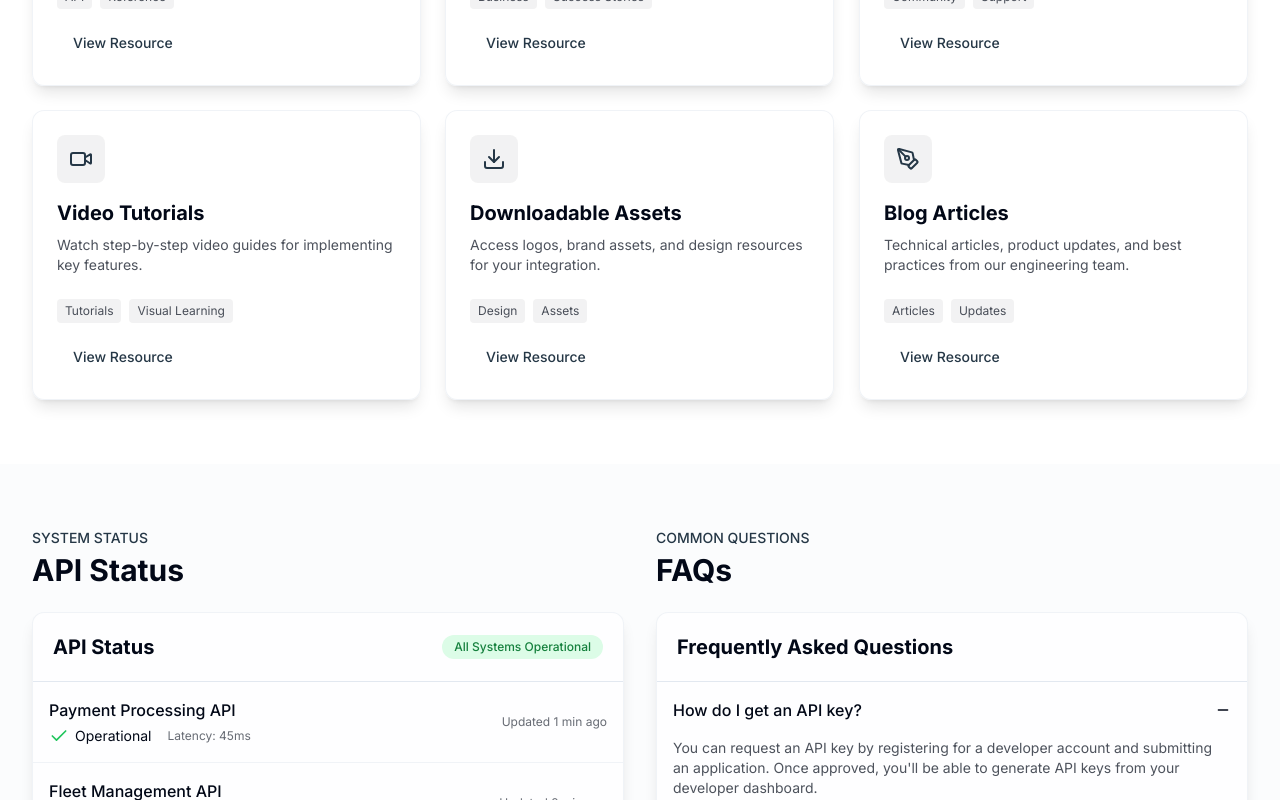
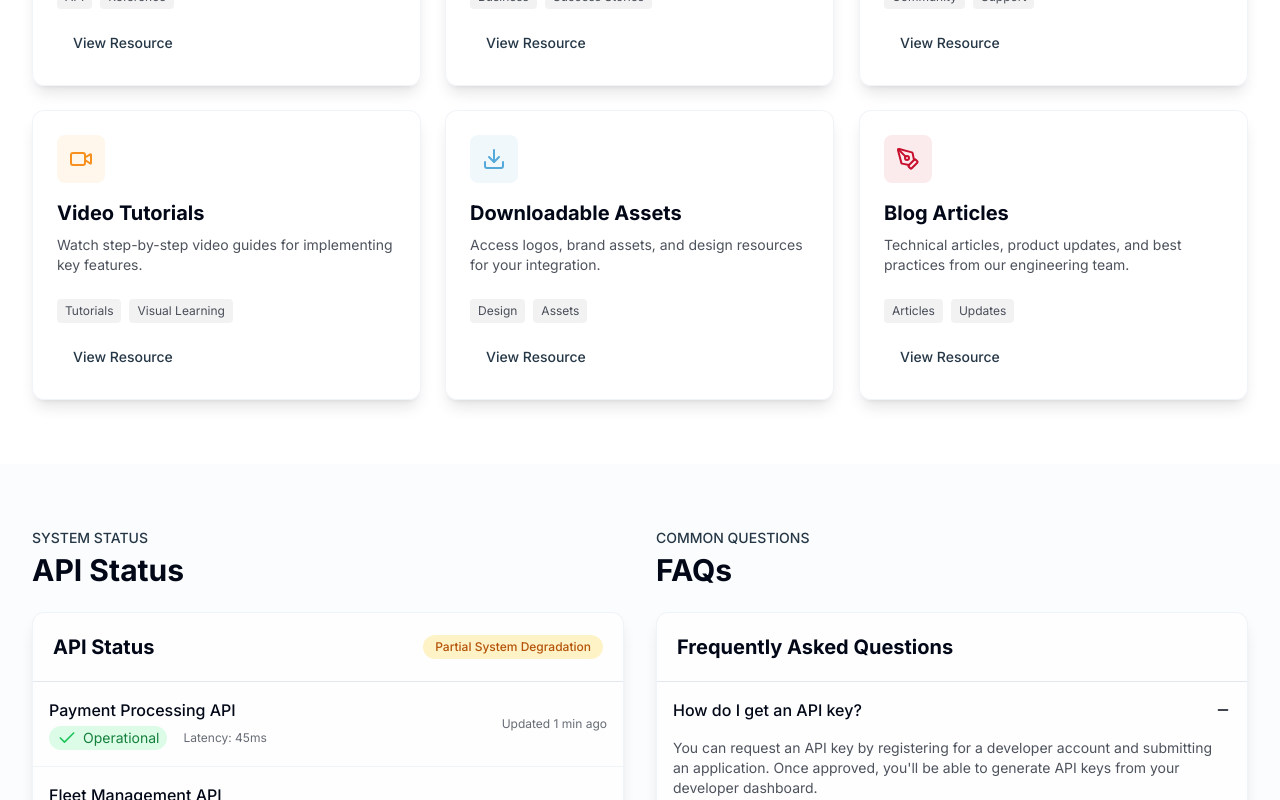
Before and after one commit to christopher-inman/wex-dev-portal-51, a React (Vite) app: page /resources in a window 1280 px wide. Shown: the part 1240-2040 px from the top of the page. Built offline with nearby package versions, Linux system fonts and the light colour scheme.

Commit message:
Fix: Improve icon color contrast
Adjust icon colors for better visibility and contrast.

```diff
--- a/src/components/ApiStatus.tsx
+++ b/src/components/ApiStatus.tsx
@@ -66,13 +66,24 @@ const ApiStatusItem: React.FC<ApiStatusItemProps> = ({ name, status, latency, la
     }
   };
 
+  const getStatusClass = () => {
+    switch (status) {
+      case 'operational':
+        return 'bg-green-100 dark:bg-green-900/20 text-green-700 dark:text-green-400';
+      case 'degraded':
+        return 'bg-amber-100 dark:bg-amber-900/20 text-amber-700 dark:text-amber-400';
+      case 'down':
+        return 'bg-red-100 dark:bg-red-900/20 text-red-700 dark:text-red-400';
+    }
+  };
+
   return (
     <div className="p-4 border-b border-border/50 last:border-b-0">
       <div className="flex justify-between items-center">
         <div>
           <h4 className="font-medium">{name}</h4>
           <div className="flex items-center mt-1 text-sm">
-            <div className="flex items-center">
+            <div className={`flex items-center px-2 py-0.5 rounded-full ${getStatusClass()}`}>
               {getStatusIcon()}
               <span className="ml-1.5">{getStatusText()}</span>
             </div>
@@ -90,13 +101,29 @@ const ApiStatusItem: React.FC<ApiStatusItemProps> = ({ name, status, latency, la
 };
 
 const ApiStatus: React.FC = () => {
+  const allOperational = apiStatuses.every(api => api.status === 'operational');
+  const hasDegradedServices = apiStatuses.some(api => api.status === 'degraded');
+  const hasDownServices = apiStatuses.some(api => api.status === 'down');
+
+  const getOverallStatusClass = () => {
+    if (hasDownServices) return 'bg-red-100 dark:bg-red-900/30 text-red-700 dark:text-red-400';
+    if (hasDegradedServices) return 'bg-amber-100 dark:bg-amber-900/30 text-amber-700 dark:text-amber-400';
+    return 'bg-green-100 dark:bg-green-900/30 text-green-700 dark:text-green-400';
+  };
+
+  const getOverallStatusText = () => {
+    if (hasDownServices) return 'System Disruption';
+    if (hasDegradedServices) return 'Partial System Degradation';
+    return 'All Systems Operational';
+  };
+
   return (
     <AnimatedCard className="h-full">
       <div className="p-5 border-b border-border">
         <div className="flex justify-between items-center">
           <h3 className="text-xl font-bold">API Status</h3>
-          <div className="bg-green-100 dark:bg-green-900/30 text-green-700 dark:text-green-400 text-xs rounded-full px-3 py-1 font-medium">
-            All Systems Operational
+          <div className={`${getOverallStatusClass()} text-xs rounded-full px-3 py-1 font-medium`}>
+            {getOverallStatusText()}
           </div>
         </div>
       </div>
--- a/src/components/ResourceCard.tsx
+++ b/src/components/ResourceCard.tsx
@@ -12,6 +12,7 @@ interface ResourceCardProps {
   actionLink?: string;
   tags?: string[];
   className?: string;
+  iconColor?: string;
 }
 
 const ResourceCard: React.FC<ResourceCardProps> = ({
@@ -22,12 +23,22 @@ const ResourceCard: React.FC<ResourceCardProps> = ({
   actionLink = "#",
   tags,
   className,
+  iconColor = "#55a9da", // Default to WEX light blue if no color provided
 }) => {
+  // Generate a lighter background color based on the icon color for the container
+  const getBackgroundColor = () => {
+    // Default light background for the WEX light blue
+    return `${iconColor}15`; // 15% opacity version of the color
+  };
+
   return (
     <AnimatedCard className={`p-6 h-full ${className}`} hoverEffect="lift">
       <div className="flex flex-col h-full">
-        <div className="w-12 h-12 rounded-lg bg-foreground/5 flex items-center justify-center mb-4">
-          <Icon className="w-6 h-6 text-wex-blue" />
+        <div
+          className="w-12 h-12 rounded-lg flex items-center justify-center mb-4"
+          style={{ backgroundColor: getBackgroundColor() }}
+        >
+          <Icon className="w-6 h-6" style={{ color: iconColor }} />
         </div>
         <h3 className="text-xl font-bold mb-2">{title}</h3>
         <p className="text-sm text-foreground/70 mb-6 flex-grow">{description}</p>
--- a/src/pages/Resources.tsx
+++ b/src/pages/Resources.tsx
@@ -1,4 +1,3 @@
-
 import React from 'react';
 import { Book, Code, FileText, BookOpen, BarChart, Globe, Users, Video, Download, PenTool } from 'lucide-react';
 import Navbar from '@/components/Navbar';
@@ -16,63 +15,72 @@ const resources = [
     description: 'Step-by-step guides for integrating WEX payment solutions into your applications.',
     icon: BookOpen,
     tags: ['Documentation', 'Integration'],
-    actionLink: '/guides'
+    actionLink: '/guides',
+    iconColor: '#F7901E'
   },
   {
     title: 'SDK Libraries',
     description: 'Official client libraries in multiple programming languages to simplify development.',
     icon: Code,
     tags: ['JavaScript', 'Python', 'Java', 'Ruby', 'PHP', '.NET'],
-    actionLink: '/sdk'
+    actionLink: '/sdk',
+    iconColor: '#55a9da'
   },
   {
     title: 'Code Samples',
     description: 'Ready-to-use code examples demonstrating common integration patterns.',
     icon: FileText,
     tags: ['Samples', 'Integration'],
-    actionLink: '/code-samples'
+    actionLink: '/code-samples',
+    iconColor: '#253746'
   },
   {
     title: 'API Reference',
     description: 'Complete API documentation with request/response examples and schema definitions.',
     icon: Book,
     tags: ['API', 'Reference'],
-    actionLink: '/api-reference'
+    actionLink: '/api-reference',
+    iconColor: '#c8102e'
   },
   {
     title: 'Case Studies',
     description: 'Learn how other businesses have successfully implemented WEX payment solutions.',
     icon: BarChart,
     tags: ['Business', 'Success Stories'],
-    actionLink: '/case-studies'
+    actionLink: '/case-studies',
+    iconColor: '#58595B'
   },
   {
     title: 'Community Forums',
     description: 'Connect with other developers and get answers to your integration questions.',
     icon: Users,
     tags: ['Community', 'Support'],
-    actionLink: '/community'
+    actionLink: '/community',
+    iconColor: '#6B7280'
   },
   {
     title: 'Video Tutorials',
     description: 'Watch step-by-step video guides for implementing key features.',
     icon: Video,
     tags: ['Tutorials', 'Visual Learning'],
-    actionLink: '/videos'
+    actionLink: '/videos',
+    iconColor: '#F7901E'
   },
   {
     title: 'Downloadable Assets',
     description: 'Access logos, brand assets, and design resources for your integration.',
     icon: Download,
     tags: ['Design', 'Assets'],
-    actionLink: '/assets'
+    actionLink: '/assets',
+    iconColor: '#55a9da'
   },
   {
     title: 'Blog Articles',
     description: 'Technical articles, product updates, and best practices from our engineering team.',
     icon: PenTool,
     tags: ['Articles', 'Updates'],
-    actionLink: '/blog'
+    actionLink: '/blog',
+    iconColor: '#c8102e'
   }
 ];
 
@@ -127,6 +135,7 @@ const Resources = () => {
                     icon={resource.icon}
                     tags={resource.tags}
                     actionLink={resource.actionLink}
+                    iconColor={resource.iconColor}
                   />
                 </TransitionContainer>
               ))}
```
